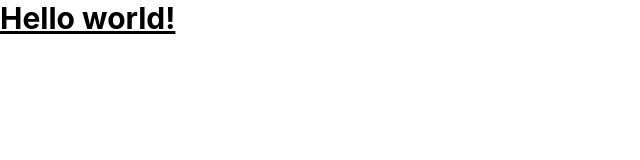
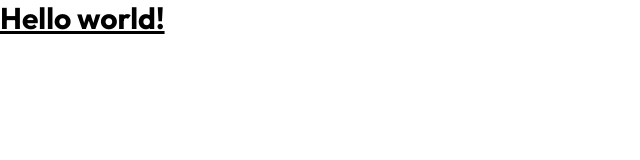
Before and after one commit to rishi-tiwari023/kreateIN, a React (Vite) app in the folder client/: page / in a window 1280 px wide. Shown: the top 160 px of the page, without its empty margins (0-640 px from the left). Built offline with nearby package versions, Linux system fonts and the light colour scheme; the HTML template or start-up script is replaced by a standard one.

Commit message:
chore: add components and pages folders and add url for google fonts

```diff
--- a/client/src/index.css
+++ b/client/src/index.css
@@ -1 +1,10 @@
+@import url('https://fonts.googleapis.com/css2?family=Outfit:wght@100..900&display=swap');
 @import "tailwindcss";
+
+*{
+    font-family: "Outfit", sans-serif;
+}
+
+@theme{
+    --color-primary : #5044E5;
+}
```
